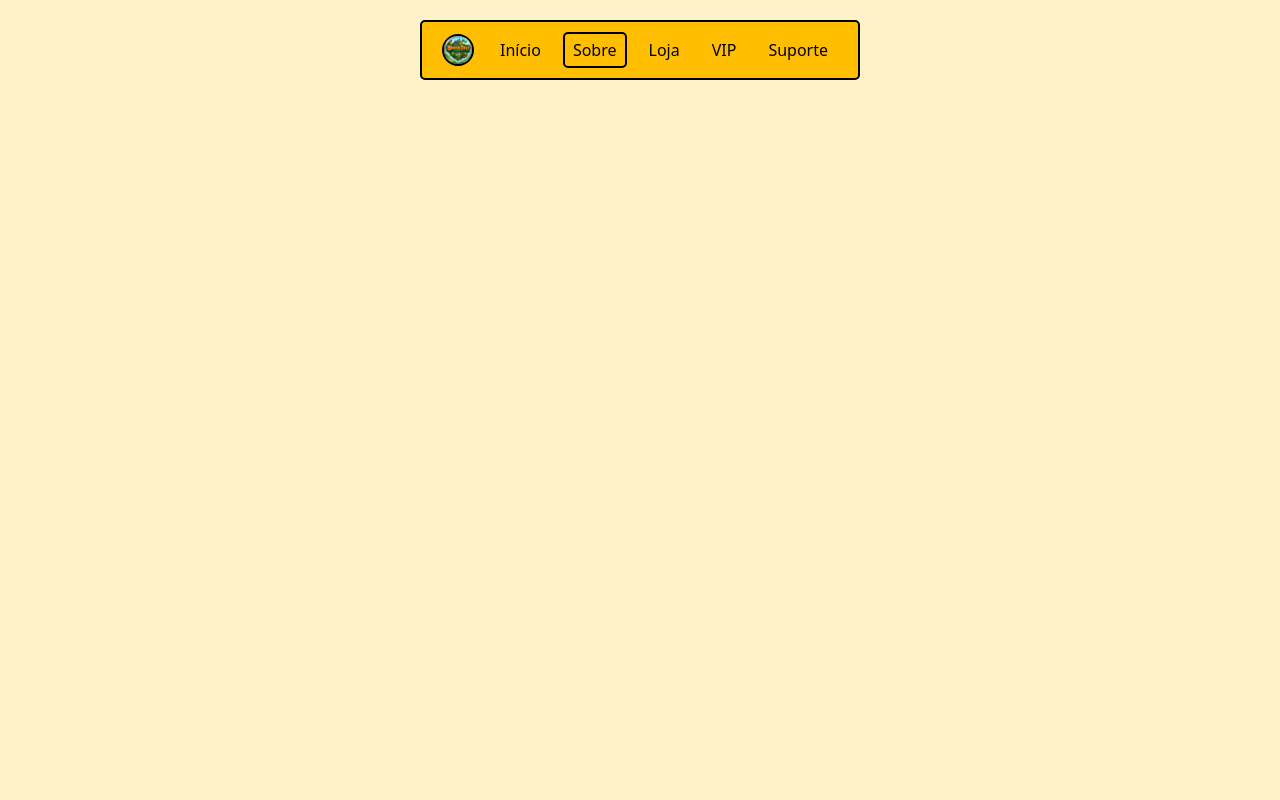
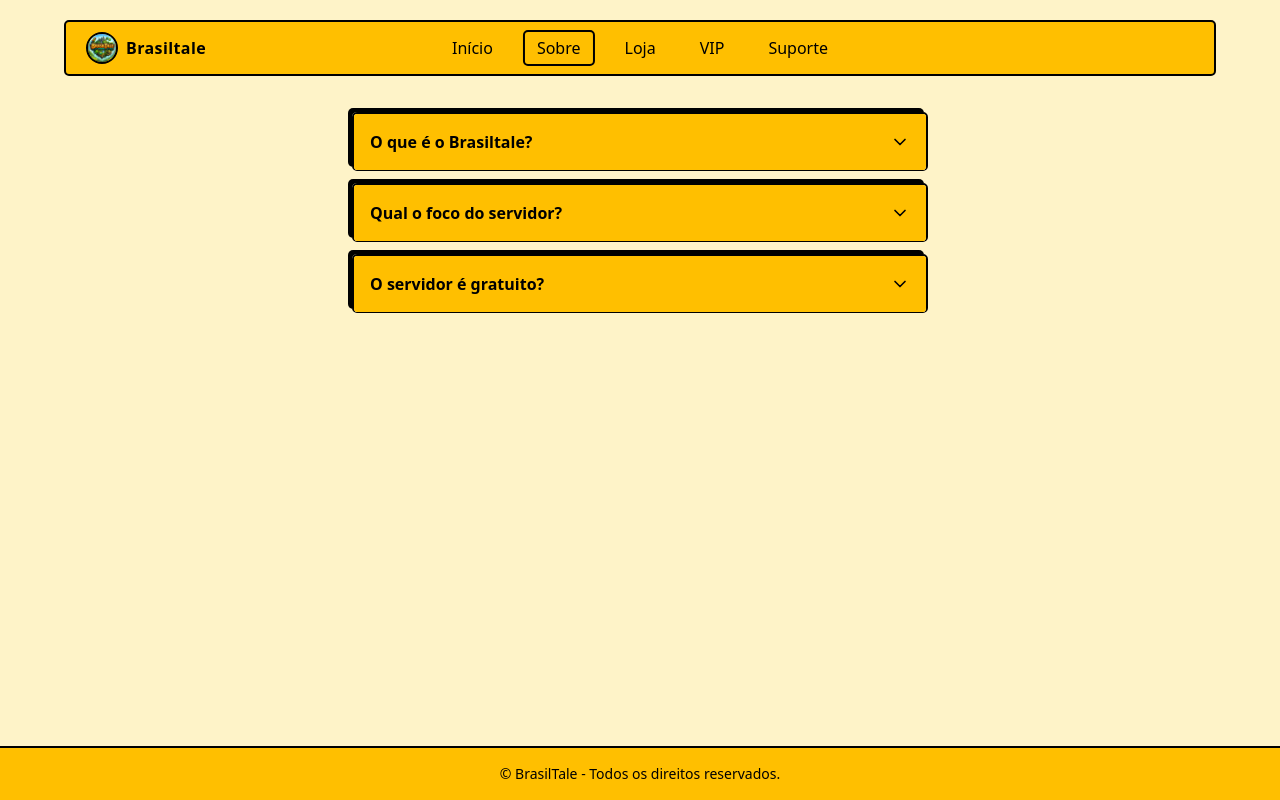
Before and after one commit to lucasrodriguescunha/brasil-tale-frontend, a React (Vite) app: page /about in a window 1280 px wide. Built offline with nearby package versions, Linux system fonts and the light colour scheme.

Commit message:
feat: add  Accordion and AboutPage

```diff
--- a/index.html
+++ b/index.html
@@ -3,7 +3,7 @@
 
 <head>
   <meta charset='UTF-8' />
-  <link rel='icon' type='image/svg+xml' href='/brasil-tale.png' />
+  <link rel='icon' type='image/svg+xml' href='/brasiltale.png' />
   <meta name='viewport' content='width=device-width, initial-scale=1.0' />
   <title>Brasiltale | Início</title>
 </head>
--- a/package.json
+++ b/package.json
@@ -10,6 +10,7 @@
     "preview": "vite preview"
   },
   "dependencies": {
+    "@radix-ui/react-accordion": "^1.2.12",
     "@radix-ui/react-aspect-ratio": "^1.1.8",
     "@radix-ui/react-slot": "^1.2.4",
     "@tailwindcss/vite": "^4.1.18",
--- a/src/App.jsx
+++ b/src/App.jsx
@@ -1,21 +1,25 @@
 import { Routes, Route } from 'react-router-dom';
 import { HomePage } from './pages/HomePage';
 import { VipPage } from './pages/VipPage';
+import { AboutPage } from './pages/AboutPage';
 import { Header } from './components/Header';
+import { Footer } from './components/Footer';
 
 function App() {
   return (
-    <>
+    <div className="min-h-screen flex flex-col">
       <Header />
 
-      <main className="text-foreground mx-auto w-[750px] max-w-full px-5 pt-28 pb-10">
+      <main className="flex-1 text-foreground mx-auto w-[750px] max-w-full px-5 pt-28 pb-10">
         <Routes>
           <Route index element={<HomePage />} />
+          <Route path="/about" element={<AboutPage />} />
           <Route path="/vip" element={<VipPage />} />
-          {/* <Route path="*" element={<PageNotFound />} /> */}
         </Routes>
       </main>
-    </>
+
+      <Footer />
+    </div>
   );
 }
 
--- /dev/null
+++ b/src/components/Accordion.jsx
@@ -0,0 +1,32 @@
+import {
+  Accordion,
+  AccordionContent,
+  AccordionItem,
+  AccordionTrigger,
+} from '@/components/ui/accordion';
+
+export const AccordionComponent = ({ items }) => {
+  return (
+    <Accordion
+      type="single"
+      collapsible
+      className="w-full max-w-xl space-y-3"
+    >
+      {items.map((item, index) => (
+        <AccordionItem
+          key={index}
+          value={`item-${index}`}
+          className="mb-3 last:mb-0"
+        >
+          <AccordionTrigger>
+            {item.title}
+          </AccordionTrigger>
+
+          <AccordionContent>
+            {item.content}
+          </AccordionContent>
+        </AccordionItem>
+      ))}
+    </Accordion>
+  );
+};
--- /dev/null
+++ b/src/components/Footer.jsx
@@ -0,0 +1,7 @@
+export const Footer = () => {
+  return (
+    <footer className="border-t-2 border-border bg-main text-center py-4 text-sm">
+      © BrasilTale - Todos os direitos reservados.
+    </footer>
+  );
+};
--- a/src/components/Header.jsx
+++ b/src/components/Header.jsx
@@ -13,10 +13,10 @@
   ]
 
   return (
-    <div className="fixed top-5 left-0 z-50 w-full">
-      <nav className="text-main-foreground border-border rounded-base bg-main font-base mx-auto flex items-center gap-4 border-2 p-2.5 px-5 text-sm sm:text-base w-max">
+    <header className="fixed top-5 left-0 z-50 w-full px-4">
+      <nav className="relative mx-auto flex items-center rounded-base border-2 border-border bg-main px-5 py-2.5 text-sm sm:text-base max-w-6xl">
 
-        {/* Logo */}
+        {/* Logo à esquerda */}
         <NavLink
           to="/"
           className="flex items-center gap-2 hover:opacity-90 transition-opacity"
@@ -26,16 +26,19 @@
             alt="Brasil Tale"
             className="h-8 w-8 rounded-full border-2 border-border"
           />
+          <span className="font-semibold tracking-wide">
+            Brasiltale
+          </span>
         </NavLink>
 
-        {/* Links */}
-        <div className="flex gap-3">
+        {/* Links centralizados */}
+        <div className="absolute left-1/2 -translate-x-1/2 flex gap-4">
           {links.map((link) => (
             <NavLink
               key={link.path}
               to={link.path}
               className={clsx(
-                'hover:border-border rounded-base border-2 px-2 py-1 transition-colors',
+                'rounded-base border-2 px-3 py-1 transition-colors hover:border-border',
                 location.pathname === link.path
                   ? 'border-border'
                   : 'border-transparent'
@@ -47,6 +50,6 @@
         </div>
 
       </nav>
-    </div>
-  )
-}
+    </header>
+  );
+};
--- /dev/null
+++ b/src/components/ui/accordion.jsx
@@ -0,0 +1,68 @@
+import * as AccordionPrimitive from "@radix-ui/react-accordion"
+import { ChevronDown } from "lucide-react"
+
+import * as React from "react"
+
+import { cn } from "@/lib/utils"
+
+function Accordion({
+  ...props
+}) {
+  return <AccordionPrimitive.Root data-slot="accordion" {...props} />;
+}
+
+function AccordionItem({
+  className,
+  ...props
+}) {
+  return (
+    <AccordionPrimitive.Item
+      data-slot="accordion-item"
+      className={cn(
+        "rounded-base overflow-hidden border-2 border-b border-border shadow-shadow",
+        className
+      )}
+      {...props} />
+  );
+}
+
+function AccordionTrigger({
+  className,
+  children,
+  ...props
+}) {
+  return (
+    <AccordionPrimitive.Header className="flex">
+      <AccordionPrimitive.Trigger
+        data-slot="accordion-trigger"
+        className={cn(
+          "flex flex-1 items-center justify-between text-left text-base text-main-foreground border-border focus-visible:ring-[3px] bg-main p-4 font-heading transition-all [&[data-state=open]>svg]:rotate-180 data-[state=open]:rounded-b-none data-[state=open]:border-b-2 disabled:pointer-events-none disabled:opacity-50",
+          className
+        )}
+        {...props}>
+        {children}
+        <ChevronDown
+          className="pointer-events-none size-5 shrink-0 transition-transform duration-200" />
+      </AccordionPrimitive.Trigger>
+    </AccordionPrimitive.Header>
+  );
+}
+
+function AccordionContent({
+  className,
+  children,
+  ...props
+}) {
+  return (
+    <AccordionPrimitive.Content
+      data-slot="accordion-content"
+      className="overflow-hidden rounded-b-base bg-secondary-background text-sm font-base transition-all data-[state=closed]:animate-accordion-up data-[state=open]:animate-accordion-down"
+      {...props}>
+      <div className={cn("p-4", className)}>{children}</div>
+    </AccordionPrimitive.Content>
+  );
+}
+
+AccordionContent.displayName = AccordionPrimitive.Content.displayName
+
+export { Accordion, AccordionItem, AccordionTrigger, AccordionContent }
--- /dev/null
+++ b/src/data/aboutItems.js
@@ -0,0 +1,14 @@
+export const aboutItems = [
+  {
+    title: 'O que é o Brasiltale?',
+    content: 'Servidor brasileiro de Hytale focado em RPG, exploração e comunidade.',
+  },
+  {
+    title: 'Qual o foco do servidor?',
+    content: 'RPG, exploração, economia e interação entre jogadores.',
+  },
+  {
+    title: 'O servidor é gratuito?',
+    content: 'Sim! Você pode jogar gratuitamente e adquirir VIPs opcionais.',
+  },
+]
--- a/src/index.css
+++ b/src/index.css
@@ -1,7 +1,5 @@
 @import "tailwindcss";
 @import "tw-animate-css";
-
-@import url('https://fonts.googleapis.com/css2?family=Poppins:ital,wght@0,100;0,200;0,300;0,400;0,500;0,600;0,700;0,800;0,900;1,100;1,200;1,300;1,400;1,500;1,600;1,700;1,800;1,900&display=swap');
 
 @custom-variant dark (&:is(.dark *));
 
--- /dev/null
+++ b/src/pages/AboutPage.jsx
@@ -0,0 +1,10 @@
+import { AccordionComponent } from '@/components/Accordion';
+import { aboutItems } from '@/data/aboutItems';
+
+export const AboutPage = () => {
+  return (
+    <section className="flex justify-center">
+      <AccordionComponent items={aboutItems} />
+    </section>
+  );
+}
--- a/src/pages/HomePage.jsx
+++ b/src/pages/HomePage.jsx
@@ -11,11 +11,11 @@
 
   useEffect(() => {
     // animação de entrada
-    setMounted(true)
+    setMounted(true);
 
     // simulação de status do servidor
-    setOnline(true)
-    setPlayers(128)
+    setOnline(true);
+    setPlayers(0);
   }, [])
 
   const copyIp = async () => {
@@ -32,19 +32,6 @@
       `}
     >
 
-      {/* Nome */}
-      <div className="font-base text-main-foreground">
-        <h1 className="font-heading text-3xl sm:text-5xl">
-          BrasilTale
-        </h1>
-
-        <p className="mt-3 text-base sm:text-lg">
-          Servidor brasileiro de <strong>Hytale</strong> focado em RPG,
-          exploração e comunidade.
-        </p>
-      </div>
-
-      {/* Status */}
       <div className="flex gap-4">
         <span
           className={`border-border shadow-shadow rounded-base border-2 px-4 py-1 text-sm font-semibold
@@ -59,7 +46,6 @@
         </span>
       </div>
 
-      {/* IP */}
       <button
         onClick={copyIp}
         className="border-border shadow-shadow rounded-base bg-main border-2 px-6 py-4 transition-all hover:translate-x-boxShadowX hover:translate-y-boxShadowY hover:shadow-none"
@@ -79,7 +65,6 @@
         )}
       </button>
 
-      {/* Ações */}
       <div className="flex gap-4">
         <a
           href="https://discord.gg/cFeJDVYPyU"
@@ -90,7 +75,6 @@
           Discord
         </a>
 
-
         <a
           href="/vip"
           className="border-border bg-secondary-background text-foreground shadow-shadow rounded-base font-base border-2 px-5 py-2 transition-all hover:translate-x-boxShadowX hover:translate-y-boxShadowY hover:shadow-none"
@@ -100,4 +84,4 @@
       </div>
     </section>
   );
-}
+};
--- a/src/pages/VipPage.jsx
+++ b/src/pages/VipPage.jsx
@@ -54,5 +54,5 @@
         ))}
       </div>
     </div>
-  )
-}
+  );
+};
```
Also changed, not shown: 1 other file (tests, documents, lock files or other folders).
